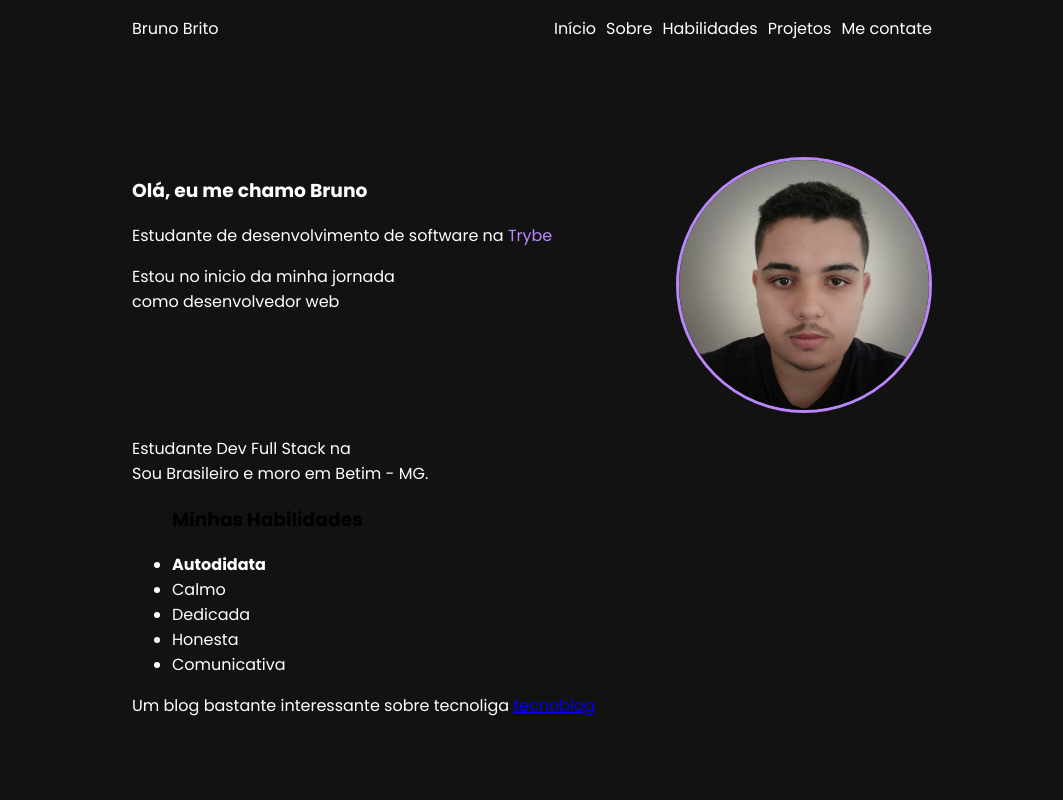
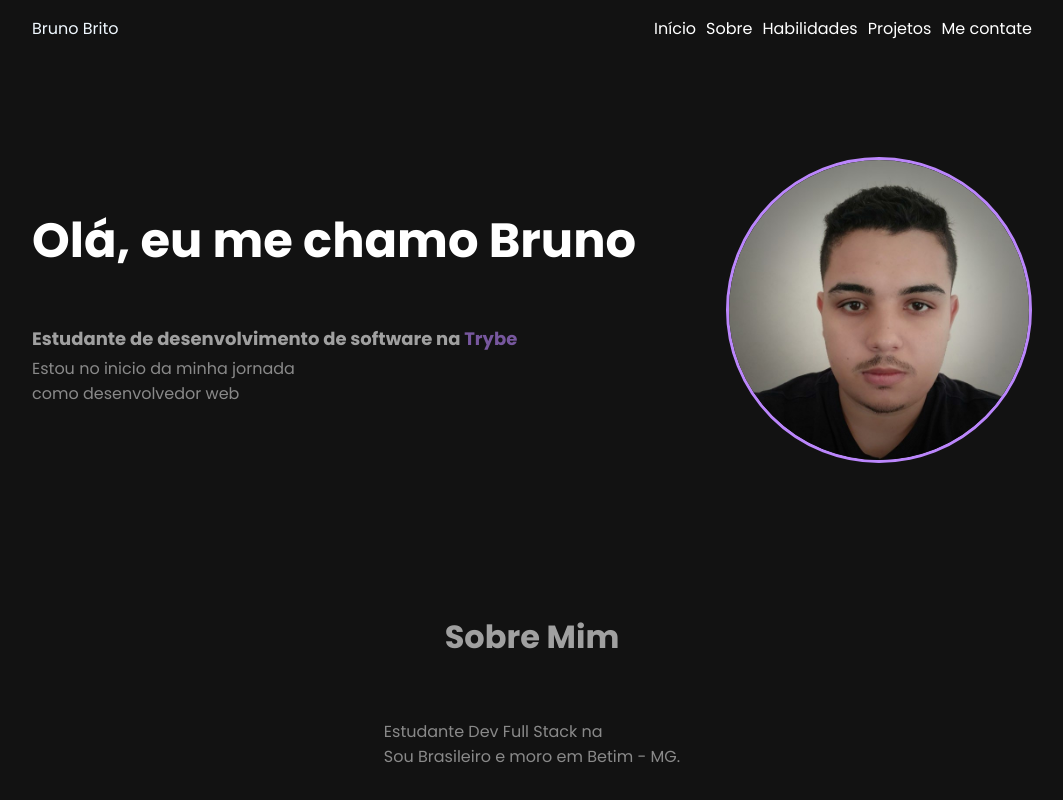
Before and after one commit to brunosbrito/Portf-lio-Web, a plain HTML site: page index.html in a window 1280 px wide. Shown: the top 800 px of the page, without its empty margins (108-1171 px from the left). Drawn offline with Linux system fonts and the light colour scheme.

Commit message:
estilizado About

```diff
--- a/index.html
+++ b/index.html
@@ -33,7 +33,7 @@
     <div class="section-1">
         <div class="presentation">
             <h3>Olá, eu me chamo Bruno</h3>
-            <p>Estudante de desenvolvimento de software na <a href="https://www.betrybe.com/" target="_blank">Trybe</a></p>
+            <h4>Estudante de desenvolvimento de software na <a href="https://www.betrybe.com/" target="_blank">Trybe</a></h4>
             <p>Estou no inicio da minha jornada <br> como desenvolvedor web</p>
         </div>
         <div>
@@ -41,10 +41,8 @@
         </div>
     </div>
 
-    <div id="about">
-        <p>
-
-        </p>
+    <div id="about" class="section-2">
+        <h4>Sobre Mim</h4>
         <p>Estudante Dev Full Stack na<br>
         Sou Brasileiro e moro em Betim - MG.
         </p>
--- a/style.css
+++ b/style.css
@@ -5,7 +5,7 @@ body{
     font-size: 16px;
     margin: 0 auto;
     padding: 0;
-    max-width: 800px;
+    max-width: 1000px;
 
 }
 header {
@@ -41,15 +41,12 @@ header {
 
 .presentation h3 {
     color: white;
+    font-size: 3em;
 }
 
 .presentation a {
     text-decoration: none;
     color: 	#bb86fc;
-}
-
-p, li {
-    color: white;
 }
 
 .section-1 {
@@ -59,7 +56,40 @@ p, li {
 }
 
 img {
-    width: 250px;
+    width: 300px;
     border-radius: 100%;
     border: 3px solid #bb86fc;
 }
+
+h4 {
+    color: #ffffff;
+    font-size: 18px;
+    opacity: 60%;
+}
+
+.presentation p {
+    color: #ffffff;
+    opacity: 50%;
+    margin-top: -20px;
+}
+
+
+/* Section-2 */
+
+.section-2 {
+    display: flex;
+    flex-direction: column;
+    align-items: center;
+    margin-top: 100px;
+}
+
+.section-2 h4 {
+    color: #ffffff;
+    font-size: 2em;
+}
+
+.section-2 p {
+    color: #ffffff;
+    opacity: 50%;
+
+}
```
